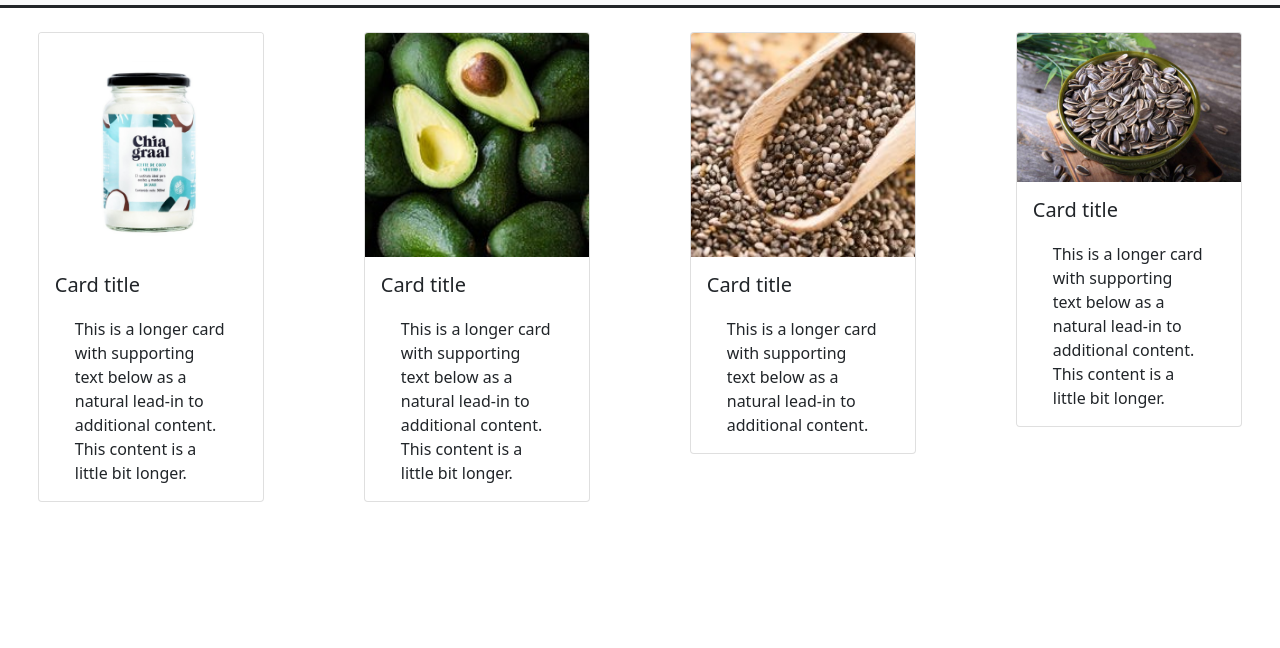
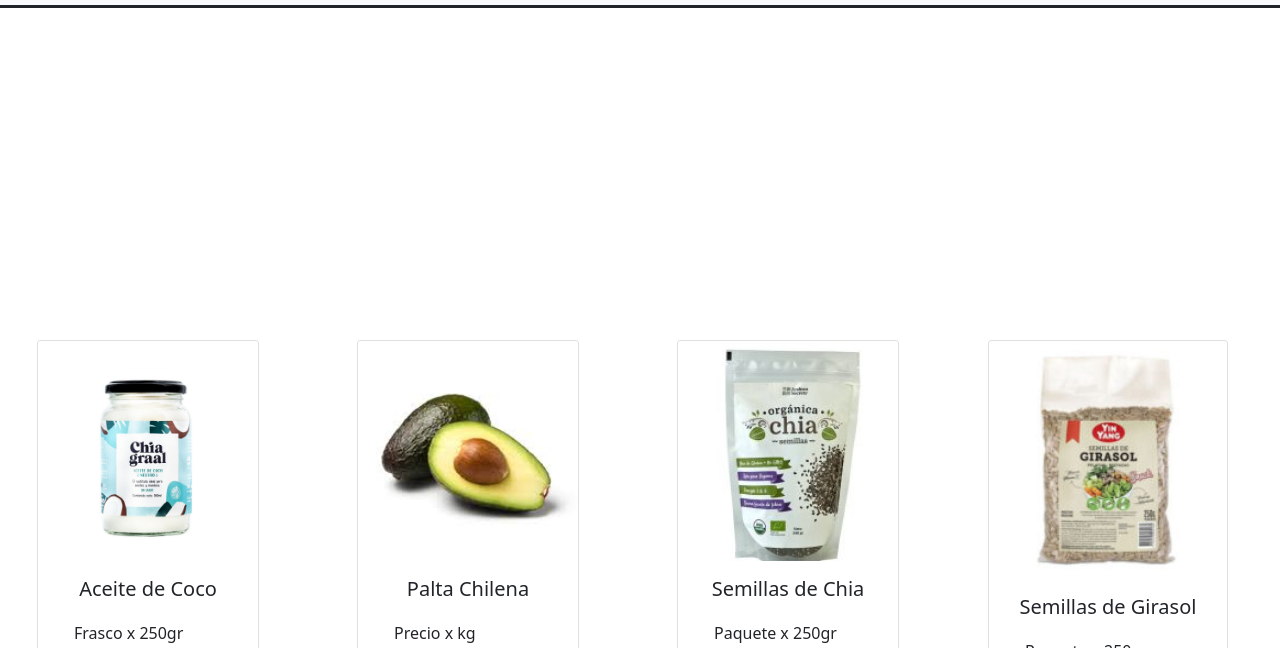
Before and after one commit to GenaroRucireto/Eneldo-Rucireto, a website: page pages/almacen.html in a window 1280 px wide. Shown: the part 152-800 px from the top of the page. Drawn offline with nearby package versions, Linux system fonts and the light colour scheme.

Commit message:
agregando cards

```diff
--- a/pages/almacen.html
+++ b/pages/almacen.html
@@ -5,7 +5,7 @@
   <meta charset="UTF-8" />
   <meta http-equiv="X-UA-Compatible" content="IE=edge" />
   <meta name="viewport" content="width=device-width, initial-scale=1.0" />
-  <meta name="descripcion" content="Alimentos naturales para desgustar">
+  <meta name="description" content="Alimentos naturales para desgustar">
   <meta name="keywords" content="Chia, palta, girasol, natural">
   <link href="https://cdn.jsdelivr.net/npm/bootstrap@5.0.2/dist/css/bootstrap.min.css" rel="stylesheet"
     integrity="sha384-EVSTQN3/azprG1Anm3QDgpJLIm9Nao0Yz1ztcQTwFspd3yD65VohhpuuCOmLASjC" crossorigin="anonymous">
@@ -43,41 +43,53 @@
   </header>
 
   <div class="container">
-    <div class="tarjeta">
-      <div class="row mt-4  row-cols-1 row-cols-md-2 row-cols-lg-4 ">
-        <div class="col-g-1">
-          <div class="card w-75">
-            <img src="../imagenes/coco.png" class="card-img-top" alt="...">
+    <div class="tarjeta mb-auto mt-auto">
+      <div class="row  row-cols-1 row-cols-md-2 row-cols-lg-4" style="max-width: 100%;">
+        <div class="col mt-5">
+          <div class="card w-75 h-100">
+            <img src="../imagenes/coco.png" class="card-img-top" alt="aceite-de-coco">
             <div class="card-body">
-              <h5 class="card-title">Card title</h5>
-              <p class="card-text">This is a longer card with supporting text below as a natural lead-in to additional content. This content is a little bit longer.</p>
+              <h5 class="card-title text-center">Aceite de Coco</h5>
+              <p class="card-text">Frasco x 250gr </p>
+              <div class="card-footer">
+                <small class="text-muted">$850</small>
+              </div>
             </div>
           </div>
         </div>
-        <div class="col-g-2">
-          <div class="card w-75">
-            <img src="../imagenes/palta.jpg" class="card-img-top" alt="...">
+        <div class="col mt-5">
+          <div class="card w-75 h-100">
+            <img src="../imagenes/pal.jpg" class="card-img-top" alt="palta">
             <div class="card-body">
-              <h5 class="card-title">Card title</h5>
-              <p class="card-text">This is a longer card with supporting text below as a natural lead-in to additional content. This content is a little bit longer.</p>
+              <h5 class="card-title text-center">Palta Chilena</h5>
+              <p class="card-text"> Precio x kg</p>
+              <div class="card-footer">
+                <small class="text-muted">$900</small>
+              </div>
             </div>
           </div>
         </div>
-        <div class="col-g-3">
-          <div class="card w-75">
-            <img src="../imagenes/chia.jpg" class="card-img-top" alt="...">
+        <div class="col mt-5">
+          <div class="card w-75 h-100">
+            <img src="../imagenes/CHI.jpg" class="card-img-top" alt="chia">
             <div class="card-body">
-              <h5 class="card-title">Card title</h5>
-              <p class="card-text">This is a longer card with supporting text below as a natural lead-in to additional content.</p>
+              <h5 class="card-title text-center">Semillas de Chia</h5>
+              <p class="card-text">Paquete x 250gr</p>
+              <div class="card-footer">
+                <small class="text-muted">$500</small>
+              </div>
             </div>
           </div>
         </div>
-        <div class="col-g-4">
-          <div class="card w-75">
-            <img src="../imagenes/girasol.jpg" class="card-img-top" alt="...">
+        <div class="col mt-5 p-0">
+          <div class="card w-75 h-100">
+            <img src="../imagenes/gira.jpg" class="card-img-top" alt="girasol">
             <div class="card-body">
-              <h5 class="card-title">Card title</h5>
-              <p class="card-text">This is a longer card with supporting text below as a natural lead-in to additional content. This content is a little bit longer.</p>
+              <h5 class="card-title text-center">Semillas de Girasol</h5>
+              <p class="card-text"> Paquete x 250</p>
+              <div class="card-footer">
+                <small class="text-muted">$200</small>
+              </div>
             </div>
           </div>
         </div>
@@ -95,5 +107,4 @@
     integrity="sha384-MrcW6ZMFYlzcLA8Nl+NtUVF0sA7MsXsP1UyJoMp4YLEuNSfAP+JcXn/tWtIaxVXM" crossorigin="anonymous">
   </script>
 </body>
-
 </html>
--- a/scss/styles.scss
+++ b/scss/styles.scss
@@ -7,6 +7,7 @@
 	padding: 0;
 	box-sizing: border-box;
 }
+
 body {
 	padding: 0;
 }
@@ -20,11 +21,13 @@ body {
 	font-family: "Quicksand-italic";
 	src: url("../fonts/Quicksand-Italic.otf");
 }
+
 @keyframes animTexto {
 	from {
 		margin-left: 100%;
 		width: 100%;
 	}
+
 	to {
 		margin-left: 0%;
 		width: 100%;
@@ -34,15 +37,17 @@ body {
 .container {
 	padding: 0;
 	max-width: 100%;
-	max-height: 100%;
+	min-height: 100%;
 	display: grid;
 	grid-template-columns: 50% 50%;
 	grid-template-rows: 1fr 0.1fr;
-	grid-template-areas: "contenido contenido" "footer footer";
+	grid-template-areas: "contenido contenido""footer footer";
+
 	.contenido {
 		grid-area: "contenido";
 		grid-column: 1/3;
 	}
+
 	.pie {
 		grid-area: "footer";
 		grid-column: 1/3;
@@ -53,10 +58,12 @@ body {
 		grid-area: "contenido";
 		grid-column: 1/3;
 	}
+
 	.lista1 {
 		grid-area: "contenido";
 		grid-column: 1/3;
 	}
+
 	.tarjeta {
 		grid-area: "contenido";
 		grid-column: 1/3;
@@ -71,50 +78,48 @@ body {
 	}
 }
 
-.tarjeta{
-	display: flex;
-	flex-direction: column;
-	.col{
-			display: flex;
-			justify-content: center !important;
-		}
-}
-
-
 
 footer {
 	grid-area: "footer";
 	grid-column: 1/3;
 	display: flex;
 	justify-content: center;
-	background-color: map-get($colors,color-principal );
+	background-color: map-get($colors, color-principal);
+	min-width: 100%;
+
 }
+
 a {
 	text-decoration: none;
 	color: #000000;
 	font-size: 14px;
 	font-family: $fuente-principal;
-	background-image:linear-gradient(#bde0fe,#a2d2ff);
+	background-image: linear-gradient(#bde0fe, #a2d2ff);
 	background-position: 0% 100%;
 	background-repeat: no-repeat;
 	background-size: 0% 2px;
 	transition: background-size .3s;
+
 	&:hover {
 		background-size: 100% 2px;
 	}
+
 	&:focus {
 		background-size: 100% 2px;
 	}
 }
+
 h2 {
 	margin-top: 20px;
 }
+
 .nombre {
 	text-align: center;
 	margin-top: 10px;
 	font-family: $fuente-principal;
-	background-color:map-get($colors,color-principal);
+	background-color: map-get($colors, color-principal);
 	margin-top: 0;
+
 	h2 {
 		margin-top: 10px;
 		font-size: 1rem;
@@ -122,12 +127,14 @@ h2 {
 		margin-bottom: 0;
 	}
 }
+
 .img-fluid {
 	width: auto;
 	margin-top: 30px;
 	padding: 0;
 	height: 20rem;
 }
+
 .pie {
 	display: inline-block;
 	text-align: center;
@@ -135,30 +142,36 @@ h2 {
 	padding-left: 10px;
 	padding-bottom: 10px;
 	padding-right: 10px;
+
 	a {
 		width: 300px;
 		padding-right: 5px;
 		color: black;
 	}
+
 	legend {
 		font-size: 15px;
 	}
 }
+
 .presentacion {
 	text-align: justify;
 	display: inline;
 	width: 300px;
+
 	h2 {
 		text-align: center;
 		font-size: 25px;
 		font-family: $fuente-principal;
 	}
+
 	p {
 		padding-top: 10px;
 		text-align: center;
 		font-family: $fuente-secundaria;
 	}
 }
+
 p {
 	animation-duration: 4s;
 	animation-name: animTexto;
@@ -174,17 +187,20 @@ p {
 	padding-top: 10px;
 	margin-top: 40px;
 	border-radius: 10px;
-	background-color: map-get($colors,color-formulario);
+	background-color: map-get($colors, color-formulario);
+
 	legend {
 		text-align: center;
 		padding-bottom: 10px;
 		font-size: 15px;
 	}
+
 	p {
 		padding-top: 5px;
 		padding-bottom: 10px;
 		font-size: 10px;
 	}
+
 	textarea {
 		width: 10rem;
 		height: 5rem;
@@ -192,39 +208,45 @@ p {
 		border: 1px solid darkslateblue;
 	}
 }
+
 .contacto {
 	margin-bottom: 15px;
 }
 
 
 .mb-3 {
-	.botones{
+	.botones {
 		margin-top: 7px;
 		color: #000000;
 		text-align: center;
 
 	}
+
 	.btn {
 		@extend .botones;
 		background-color: rgb(132, 200, 223);
-		border:solid 1px white;
+		border: solid 1px white;
 
 
 	}
 }
+
 article {
 	display: inline-block;
 	text-align: center;
 	padding-bottom: 100px;
+
 	h2 {
 		padding-bottom: 15px;
 	}
+
 	p {
 		font-size: 18px;
-		background-color: map-get($colors,fondo-parrafo);
+		background-color: map-get($colors, fondo-parrafo);
 		font-family: $fuente-principal;
 	}
 }
+
 .lista1 {
 	display: inline-block;
 	text-align: center;
@@ -232,39 +254,48 @@ article {
 	li {
 		padding: 3px;
 	}
+
 	ul {
 		padding-left: 0;
+
 		p {
 			padding-bottom: 3px;
 			padding-top: 3px;
 			font-size: 18px;
 			text-decoration: underline;
 		}
-		.li1{
-			@include lista(15px,green )
+
+		.li1 {
+			@include lista(15px, green)
 		}
-		.li2{
-			@include lista( 15px,rgb(46, 122, 46))
+
+		.li2 {
+			@include lista(15px, rgb(46, 122, 46))
 		}
-		.li3{
-			@include lista( 15px,rgb(13, 243, 13))
+
+		.li3 {
+			@include lista(15px, rgb(13, 243, 13))
 		}
-		.li4{
-			@include lista( 15px,rgb(4, 85, 4))
+
+		.li4 {
+			@include lista(15px, rgb(4, 85, 4))
 		}
-		.li5{
-			@include lista( 15px,rgb(132, 236, 132))
+
+		.li5 {
+			@include lista(15px, rgb(132, 236, 132))
 		}
-		.li6{
-			@include lista(15px,rgb(187, 187, 18))
 
+		.li6 {
+			@include lista(15px, rgb(187, 187, 18))
 		}
 	}
 }
+
 .subtitulo2 {
 	font-size: 20px;
 	margin-bottom: 10px;
 }
+
 @media screen and (min-width: 577px) {
 	.container {
 		display: grid;
@@ -272,14 +303,16 @@ article {
 		width: 100vw;
 		grid-template-columns: 1fr 1fr;
 		grid-template-rows: 1fr 0.1fr;
-		grid-template-areas: "contenido contenido" "footer footer";
-	.tarjeta .card{
-		margin-right: auto;
-		margin-left: auto;
+		grid-template-areas: "contenido contenido""footer footer";
 
+		.tarjeta .card {
+			margin-right: auto;
+			margin-left: auto;
+
+		}
 	}
 }
-}
+
 @media screen and (min-width: 768px) {
 	.container {
 		display: grid;
@@ -287,55 +320,68 @@ article {
 		width: 100vw;
 		grid-template-columns: 1fr 1fr;
 		grid-template-rows: 1fr 0.1fr;
-		grid-template-areas: "contenido contenido" "footer footer";
+		grid-template-areas: "contenido contenido""footer footer";
+
 		.pie {
 			grid-area: "footer";
 			grid-column: 1/3;
 			margin-top: 1rem;
 		}
 	}
+
 	.presentacion {
 		h2 {
 			margin-top: 80px;
 		}
+
 		p {
 			justify-content: center;
 			margin-top: 20px;
 			width: auto;
 		}
 	}
+
 	footer {
 		grid-area: "footer";
 		grid-column: 1/3;
 	}
+
 	.nombre {
 		h1 {
 			font-size: 50px;
 		}
+
 		h2 {
 			font-size: 23px;
 		}
 	}
+
 	a {
 		font-size: 18px;
 	}
+
 	.d-flex {
 		width: 10rem;
 	}
+
 	article {
 		grid-area: "contenido";
 		grid-column: 1/3;
 	}
+
 	.consulta {
 		width: 20rem;
 		height: 25rem;
+
 		legend {
 			font-size: 20px;
 		}
 	}
+
 	.form-control {
 		width: 16rem;
 	}
+
 	#exampleFormControlTextarea1 {
 		width: 16rem;
 		height: 10rem;
```
Also changed, not shown: css/styles.css, imagenes/CHI.jpg (added), imagenes/chia.jpg (deleted), imagenes/gira.jpg (added), imagenes/girasol.jpg (deleted), imagenes/pal.jpg (added), imagenes/palta.jpg (deleted).
